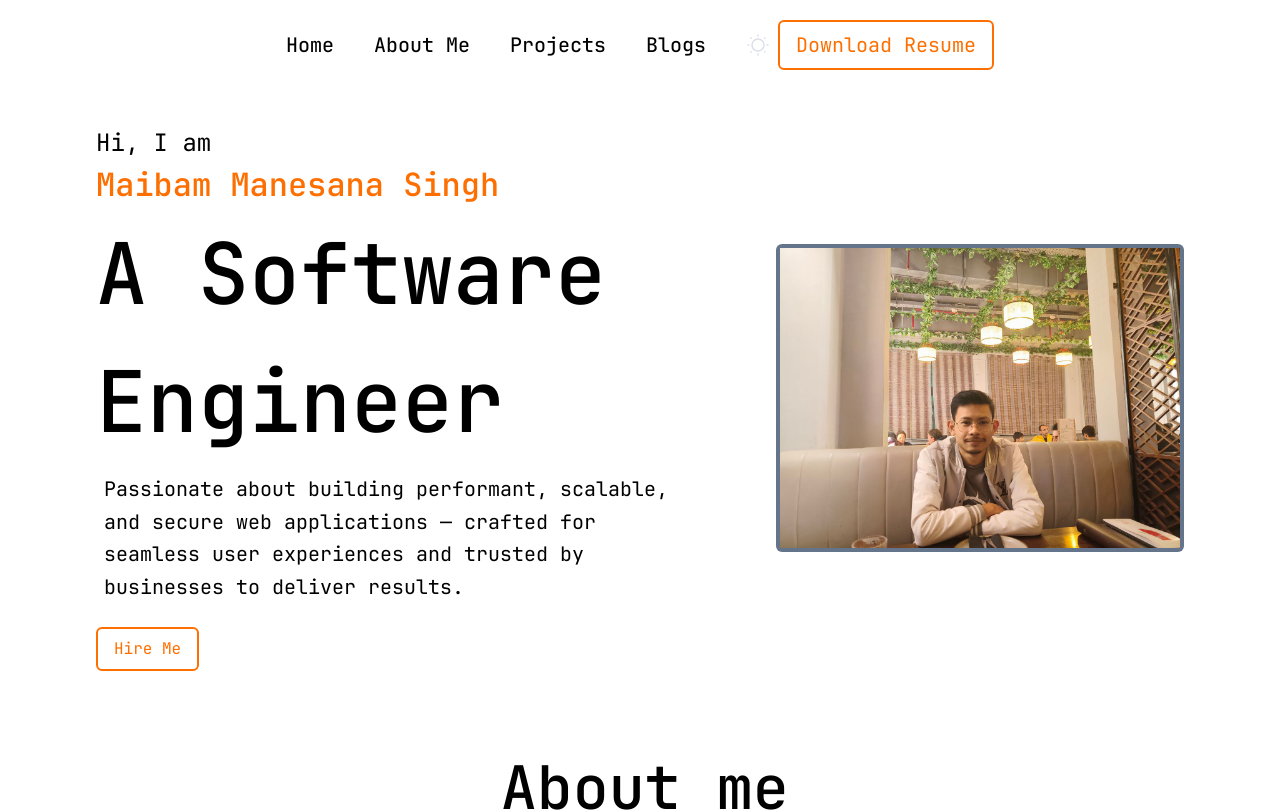
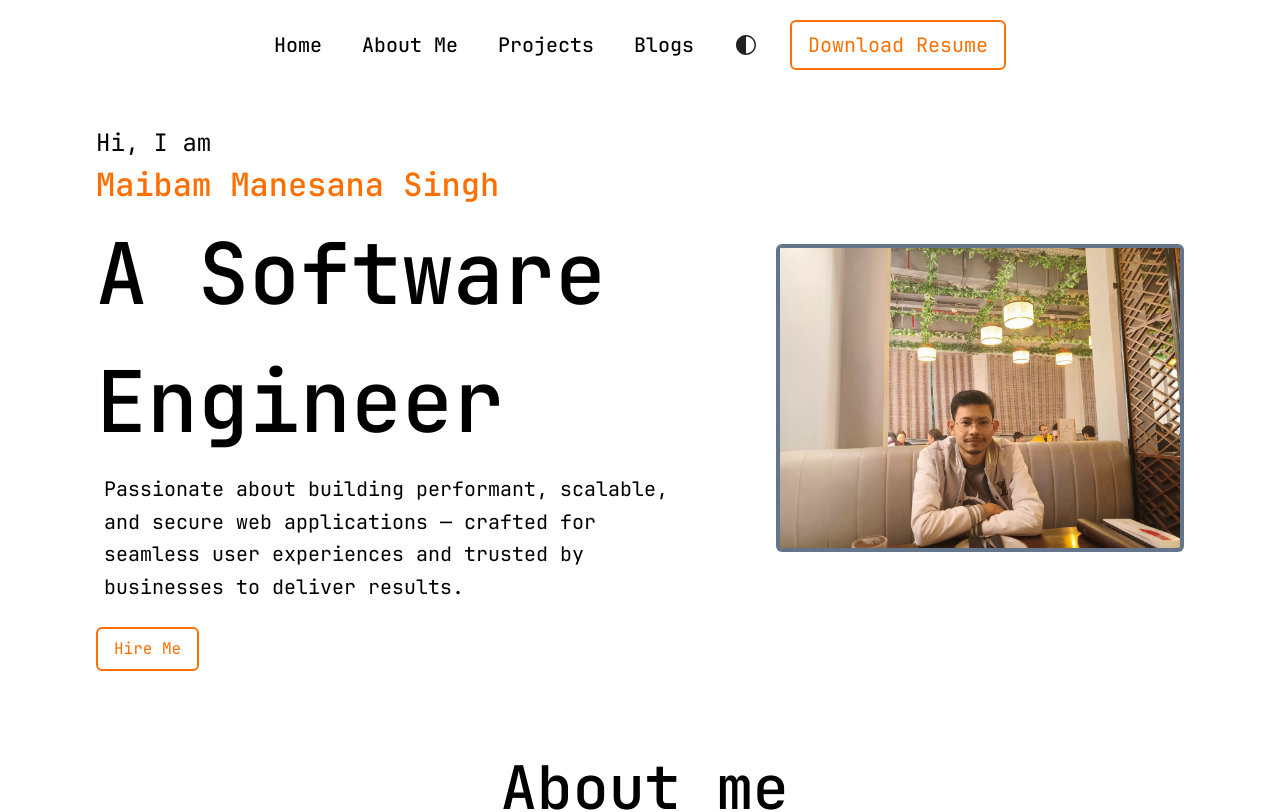
Before and after one commit to Maneesana/front-end-mastery-project, a Next.js app in the folder apps/portfolio/: page / in a window 1280 px wide. Shown: the top 812 px of the page. Built offline with nearby package versions, Linux system fonts and the light colour scheme.

Commit message:
updated fav + default to light mode

```diff
--- a/apps/portfolio/app/components/Navigation.tsx
+++ b/apps/portfolio/app/components/Navigation.tsx
@@ -88,7 +88,9 @@ const Navigation = () => {
           <button onClick={openBlog} className="font-medium">Blogs</button>
         </div>
         <div className="flex items-center ml-4 md:ml-6 lg:ml-8">
-          <ThemeToggle />
+          <div className="mr-6">
+            <ThemeToggle />
+          </div>
           <DownloadResumeButton />
         </div>
       </div>
--- a/apps/portfolio/app/context/ThemeContext.tsx
+++ b/apps/portfolio/app/context/ThemeContext.tsx
@@ -12,7 +12,7 @@ interface ThemeContextType {
 const ThemeContext = createContext<ThemeContextType | undefined>(undefined);
 
 export function ThemeProvider({ children }: { children: React.ReactNode }) {
-  const [theme, setTheme] = useState<Theme>('dark');
+  const [theme, setTheme] = useState<Theme>('light');
 
   useEffect(() => {
     // Check if user has a theme preference in localStorage
```
Also changed, not shown: 1 other file (tests, documents, lock files or other folders).
